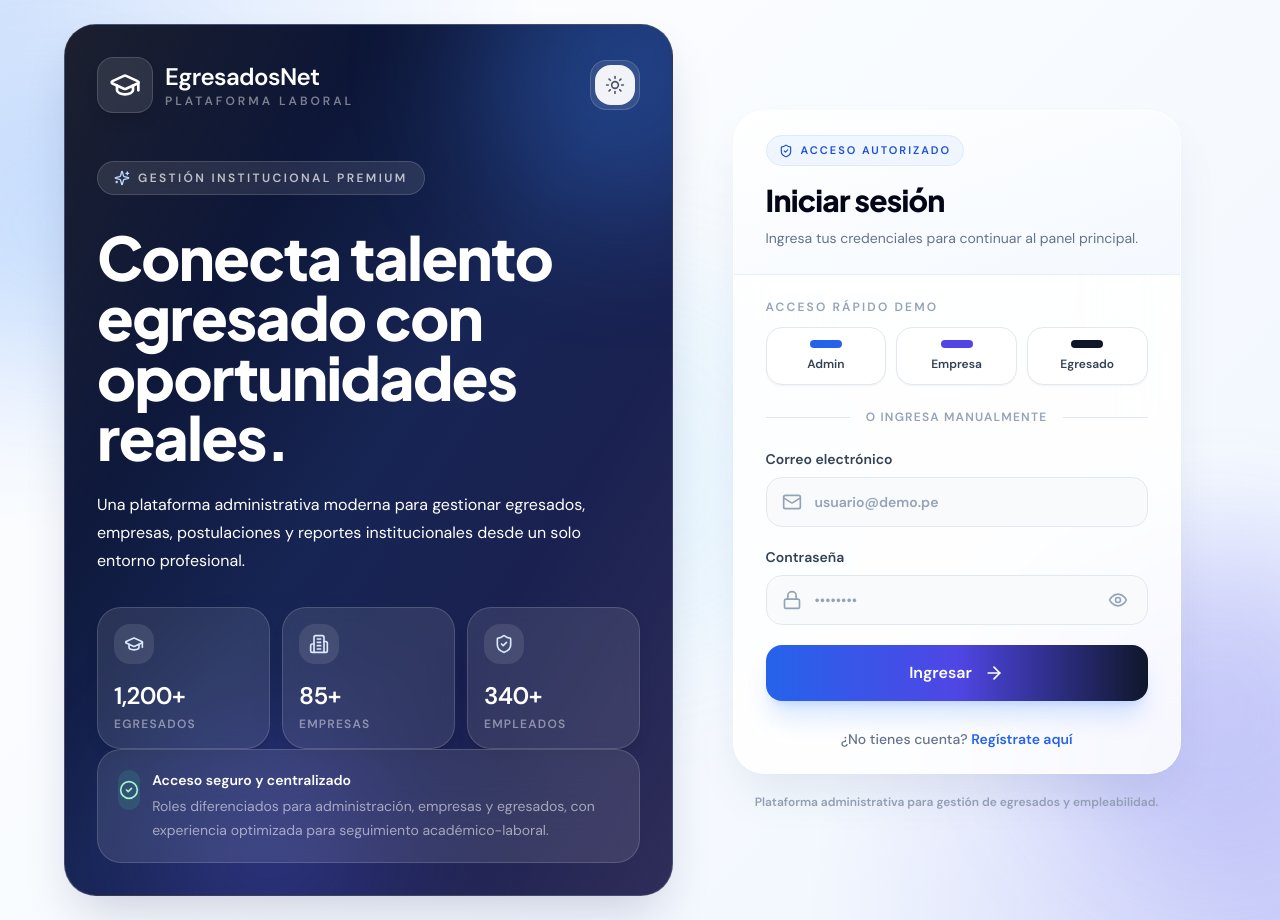
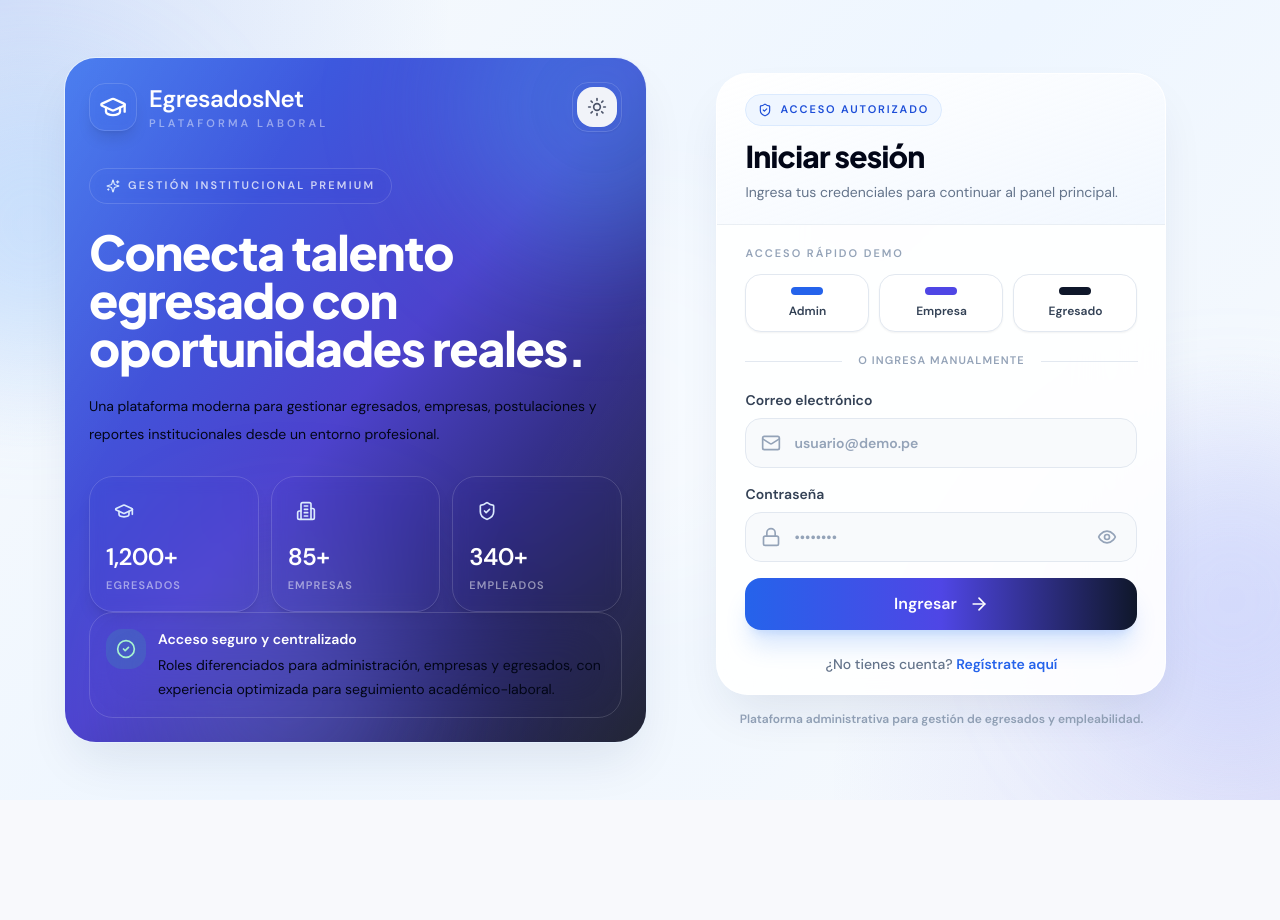
Before and after one commit to Prolexis/egresados-system, a Next.js app in the folder apps/web/: page /auth/login in a window 1280 px wide. After the commit the page ends 800 px from the top, so only its background shows below. Built offline with nearby package versions, Linux system fonts and the light colour scheme.

Commit message:
Refactor login page layout and styles
Updated styles and structure of the login page, including background gradients and layout adjustments. Improved accessibility and visual consistency.

```diff
--- a/apps/web/app/auth/login/page.tsx
+++ b/apps/web/app/auth/login/page.tsx
@@ -84,64 +84,65 @@ export default function LoginPage() {
   };
 
   return (
-    <main className="relative min-h-screen overflow-hidden bg-slate-50 text-slate-950 transition-colors duration-300 dark:bg-slate-950 dark:text-white">
-      <div className="absolute inset-0 bg-[radial-gradient(circle_at_top_left,rgba(59,130,246,0.22),transparent_34%),radial-gradient(circle_at_bottom_right,rgba(79,70,229,0.22),transparent_30%),linear-gradient(135deg,rgba(255,255,255,0.92),rgba(239,246,255,0.88))] dark:bg-[radial-gradient(circle_at_top_left,rgba(59,130,246,0.20),transparent_34%),radial-gradient(circle_at_bottom_right,rgba(99,102,241,0.18),transparent_30%),linear-gradient(135deg,#020617,#0f172a,#111827)]" />
+    <main className="relative min-h-screen overflow-hidden bg-slate-50 text-slate-950 transition-colors duration-300 dark:bg-[#070B16] dark:text-white">
+      <div className="absolute inset-0 bg-[radial-gradient(circle_at_top_left,rgba(37,99,235,0.18),transparent_30%),radial-gradient(circle_at_bottom_right,rgba(99,102,241,0.16),transparent_30%),linear-gradient(135deg,#f8fafc,#eef6ff,#f8fafc)] dark:bg-[radial-gradient(circle_at_top_left,rgba(37,99,235,0.22),transparent_32%),radial-gradient(circle_at_bottom_right,rgba(99,102,241,0.18),transparent_30%),linear-gradient(135deg,#070B16,#0B1220,#111827)]" />
 
-      <div className="absolute -left-24 top-20 h-72 w-72 rounded-full bg-blue-400/20 blur-3xl dark:bg-blue-500/20" />
-      <div className="absolute -right-24 bottom-12 h-80 w-80 rounded-full bg-indigo-500/20 blur-3xl dark:bg-indigo-500/20" />
-      <div className="absolute left-1/2 top-1/2 h-96 w-96 -translate-x-1/2 -translate-y-1/2 rounded-full bg-sky-300/10 blur-3xl dark:bg-sky-500/10" />
+      <div className="absolute -left-28 top-20 h-72 w-72 rounded-full bg-blue-300/30 blur-3xl dark:bg-blue-600/20" />
+      <div className="absolute -right-28 bottom-10 h-80 w-80 rounded-full bg-indigo-300/30 blur-3xl dark:bg-indigo-600/20" />
+      <div className="absolute left-1/2 top-1/2 h-96 w-96 -translate-x-1/2 -translate-y-1/2 rounded-full bg-white/45 blur-3xl dark:bg-blue-400/5" />
 
       <section className="relative z-10 flex min-h-screen items-center justify-center px-4 py-6 sm:px-6 lg:px-8">
-        <div className="grid w-full max-w-6xl grid-cols-1 gap-5 lg:grid-cols-[1.08fr_0.92fr] lg:gap-6">
-          <aside className="relative hidden overflow-hidden rounded-[2rem] border border-white/20 bg-gradient-to-br from-slate-950 via-blue-950 to-indigo-950 p-8 text-white shadow-2xl shadow-blue-950/20 lg:flex lg:min-h-[680px] lg:flex-col lg:justify-between">
-            <div className="absolute -right-24 -top-24 h-72 w-72 rounded-full bg-blue-500/30 blur-3xl" />
-            <div className="absolute -bottom-20 left-20 h-64 w-64 rounded-full bg-indigo-500/25 blur-3xl" />
-            <div className="absolute inset-0 bg-[linear-gradient(120deg,rgba(255,255,255,0.10),transparent_28%,transparent_70%,rgba(255,255,255,0.08))]" />
+        <div className="grid w-full max-w-6xl grid-cols-1 gap-5 lg:grid-cols-[1.03fr_0.97fr] lg:items-stretch">
+          <aside className="relative hidden overflow-hidden rounded-[2rem] border border-blue-100/70 bg-white/80 p-6 shadow-2xl shadow-blue-950/10 backdrop-blur-2xl dark:border-white/10 dark:bg-white/[0.06] lg:flex lg:min-h-[610px] lg:flex-col lg:justify-between">
+            <div className="absolute inset-0 bg-gradient-to-br from-blue-600 via-indigo-700 to-slate-950 opacity-95" />
+            <div className="absolute -right-24 -top-24 h-72 w-72 rounded-full bg-sky-400/30 blur-3xl" />
+            <div className="absolute -bottom-24 left-20 h-72 w-72 rounded-full bg-indigo-400/25 blur-3xl" />
+            <div className="absolute inset-0 bg-[linear-gradient(120deg,rgba(255,255,255,0.13),transparent_28%,transparent_72%,rgba(255,255,255,0.08))]" />
 
             <div className="relative z-10">
-              <div className="mb-12 flex items-center justify-between gap-4">
+              <div className="mb-9 flex items-center justify-between gap-4">
                 <div className="flex items-center gap-3">
-                  <div className="flex h-14 w-14 items-center justify-center rounded-2xl border border-white/15 bg-white/10 shadow-lg backdrop-blur">
-                    <GraduationCap className="h-8 w-8 text-white" />
+                  <div className="flex h-12 w-12 items-center justify-center rounded-2xl border border-white/15 bg-white/12 shadow-lg backdrop-blur">
+                    <GraduationCap className="h-7 w-7 text-white" />
                   </div>
 
                   <div>
-                    <p className="text-2xl font-extrabold tracking-tight">
+                    <p className="text-2xl font-black tracking-tight text-white">
                       EgresadosNet
                     </p>
-                    <p className="text-xs font-bold uppercase tracking-[0.25em] text-white/45">
+                    <p className="text-[11px] font-black uppercase tracking-[0.28em] text-white/45">
                       Plataforma laboral
                     </p>
                   </div>
                 </div>
 
-                <div className="rounded-2xl border border-white/15 bg-white/10 p-1 backdrop-blur">
+                <div className="rounded-2xl border border-white/15 bg-white/12 p-1 shadow-sm backdrop-blur">
                   <ThemeToggle />
                 </div>
               </div>
 
-              <div className="mb-8 inline-flex items-center gap-2 rounded-full border border-white/15 bg-white/10 px-4 py-2 text-xs font-black uppercase tracking-[0.2em] text-white/70 backdrop-blur">
-                <Sparkles className="h-4 w-4 text-blue-200" />
+              <div className="mb-6 inline-flex items-center gap-2 rounded-full border border-white/15 bg-white/12 px-4 py-2 text-[11px] font-black uppercase tracking-[0.2em] text-white/75 backdrop-blur">
+                <Sparkles className="h-3.5 w-3.5 text-blue-100" />
                 Gestión institucional premium
               </div>
 
-              <h1 className="max-w-xl text-5xl font-black leading-[1.03] tracking-tight xl:text-6xl">
+              <h1 className="max-w-xl text-4xl font-black leading-[1.08] tracking-tight text-white xl:text-5xl">
                 Conecta talento egresado con oportunidades reales.
               </h1>
 
-              <p className="mt-6 max-w-lg text-base leading-7 text-white/68">
-                Una plataforma administrativa moderna para gestionar egresados,
-                empresas, postulaciones y reportes institucionales desde un solo
-                entorno profesional.
+              <p className="mt-5 max-w-lg text-sm leading-7 text-white/72">
+                Una plataforma moderna para gestionar egresados, empresas,
+                postulaciones y reportes institucionales desde un entorno
+                profesional.
               </p>
 
-              <div className="mt-8 grid max-w-xl grid-cols-1 gap-3 sm:grid-cols-3">
+              <div className="mt-7 grid max-w-xl grid-cols-3 gap-3">
                 {statCards.map(({ icon: Icon, label, value }) => (
                   <div
                     key={label}
-                    className="rounded-3xl border border-white/15 bg-white/10 p-4 shadow-lg backdrop-blur transition-all duration-300 hover:-translate-y-1 hover:bg-white/15"
+                    className="rounded-3xl border border-white/15 bg-white/12 p-4 shadow-lg backdrop-blur transition-all duration-300 hover:-translate-y-1 hover:bg-white/18"
                   >
-                    <div className="mb-4 flex h-10 w-10 items-center justify-center rounded-2xl bg-white/10">
+                    <div className="mb-3 flex h-9 w-9 items-center justify-center rounded-2xl bg-white/12">
                       <Icon className="h-5 w-5 text-blue-100" />
                     </div>
 
@@ -149,7 +150,7 @@ export default function LoginPage() {
                       {value}
                     </p>
 
-                    <p className="mt-1 text-xs font-bold uppercase tracking-widest text-white/45">
+                    <p className="mt-1 text-[11px] font-bold uppercase tracking-widest text-white/50">
                       {label}
                     </p>
                   </div>
@@ -157,9 +158,9 @@ export default function LoginPage() {
               </div>
             </div>
 
-            <div className="relative z-10 rounded-3xl border border-white/15 bg-white/10 p-5 backdrop-blur-xl">
+            <div className="relative z-10 rounded-3xl border border-white/15 bg-white/12 p-4 backdrop-blur-xl">
               <div className="flex items-start gap-3">
-                <div className="flex h-10 w-10 items-center justify-center rounded-2xl bg-emerald-400/15 text-emerald-200">
+                <div className="flex h-10 w-10 shrink-0 items-center justify-center rounded-2xl bg-emerald-400/15 text-emerald-200">
                   <CheckCircle2 className="h-5 w-5" />
                 </div>
 
@@ -167,7 +168,7 @@ export default function LoginPage() {
                   <p className="text-sm font-black text-white">
                     Acceso seguro y centralizado
                   </p>
-                  <p className="mt-1 text-sm leading-6 text-white/55">
+                  <p className="mt-1 text-sm leading-6 text-white/58">
                     Roles diferenciados para administración, empresas y
                     egresados, con experiencia optimizada para seguimiento
                     académico-laboral.
@@ -178,8 +179,8 @@ export default function LoginPage() {
           </aside>
 
           <section className="flex items-center justify-center">
-            <div className="w-full max-w-md">
-              <div className="mb-5 flex items-center justify-between gap-3 lg:hidden">
+            <div className="w-full max-w-[450px]">
+              <div className="mb-4 flex items-center justify-between gap-3 lg:hidden">
                 <div className="flex items-center gap-3">
                   <div className="flex h-12 w-12 items-center justify-center rounded-2xl bg-gradient-to-br from-blue-600 to-indigo-600 shadow-lg shadow-blue-500/20">
                     <GraduationCap className="h-7 w-7 text-white" />
@@ -200,9 +201,9 @@ export default function LoginPage() {
                 </div>
               </div>
 
-              <div className="overflow-hidden rounded-[2rem] border border-white/70 bg-white/85 shadow-2xl shadow-blue-950/10 backdrop-blur-2xl dark:border-white/10 dark:bg-white/[0.07] dark:shadow-black/30">
-                <div className="border-b border-slate-200/70 bg-gradient-to-br from-white to-blue-50/70 px-6 py-6 dark:border-white/10 dark:from-white/10 dark:to-blue-500/5 sm:px-8">
-                  <div className="mb-4 inline-flex items-center gap-2 rounded-full border border-blue-100 bg-blue-50 px-3 py-1.5 text-[11px] font-black uppercase tracking-[0.18em] text-blue-700 dark:border-blue-500/20 dark:bg-blue-500/10 dark:text-blue-300">
+              <div className="overflow-hidden rounded-[2rem] border border-white/80 bg-white/90 shadow-2xl shadow-blue-950/10 backdrop-blur-2xl dark:border-white/10 dark:bg-slate-900/88 dark:shadow-black/30">
+                <div className="border-b border-slate-200/70 bg-gradient-to-br from-white to-blue-50/80 px-6 py-5 dark:border-white/10 dark:from-white/8 dark:to-blue-500/5 sm:px-7">
+                  <div className="mb-3 inline-flex items-center gap-2 rounded-full border border-blue-100 bg-blue-50 px-3 py-1.5 text-[11px] font-black uppercase tracking-[0.17em] text-blue-700 dark:border-blue-500/20 dark:bg-blue-500/10 dark:text-blue-300">
                     <ShieldCheck className="h-3.5 w-3.5" />
                     Acceso autorizado
                   </div>
@@ -211,14 +212,14 @@ export default function LoginPage() {
                     Iniciar sesión
                   </h2>
 
-                  <p className="mt-2 text-sm leading-6 text-slate-500 dark:text-white/55">
+                  <p className="mt-1.5 text-sm leading-6 text-slate-500 dark:text-white/55">
                     Ingresa tus credenciales para continuar al panel principal.
                   </p>
                 </div>
 
-                <div className="px-6 py-6 sm:px-8">
-                  <div className="mb-6">
-                    <p className="mb-3 text-xs font-black uppercase tracking-[0.18em] text-slate-400 dark:text-white/45">
+                <div className="px-6 py-5 sm:px-7">
+                  <div className="mb-5">
+                    <p className="mb-3 text-[11px] font-black uppercase tracking-[0.18em] text-slate-400 dark:text-white/45">
                       Acceso rápido demo
                     </p>
 
@@ -228,7 +229,7 @@ export default function LoginPage() {
                           key={role}
                           type="button"
                           onClick={() => fillDemo(role as any)}
-                          className="group rounded-2xl border border-slate-200 bg-white px-3 py-3 text-xs font-black text-slate-700 shadow-sm transition-all duration-300 hover:-translate-y-0.5 hover:border-blue-200 hover:bg-blue-50 hover:text-blue-700 hover:shadow-md active:scale-95 dark:border-white/10 dark:bg-white/10 dark:text-white/75 dark:hover:bg-white/15"
+                          className="group rounded-2xl border border-slate-200 bg-white px-3 py-3 text-xs font-black text-slate-700 shadow-sm transition-all duration-300 hover:-translate-y-0.5 hover:border-blue-200 hover:bg-blue-50 hover:text-blue-700 hover:shadow-md active:scale-95 dark:border-white/10 dark:bg-white/8 dark:text-white/75 dark:hover:bg-white/14"
                         >
                           <span
                             className="mx-auto mb-2 block h-2 w-8 rounded-full transition-all group-hover:w-10"
@@ -240,15 +241,15 @@ export default function LoginPage() {
                     </div>
                   </div>
 
-                  <div className="my-6 flex items-center gap-4">
+                  <div className="my-5 flex items-center gap-4">
                     <div className="h-px flex-1 bg-slate-200 dark:bg-white/10" />
-                    <span className="text-xs font-bold uppercase tracking-widest text-slate-400 dark:text-white/40">
+                    <span className="text-[11px] font-bold uppercase tracking-widest text-slate-400 dark:text-white/40">
                       o ingresa manualmente
                     </span>
                     <div className="h-px flex-1 bg-slate-200 dark:bg-white/10" />
                   </div>
 
-                  <form onSubmit={handleSubmit(onSubmit)} className="space-y-5">
+                  <form onSubmit={handleSubmit(onSubmit)} className="space-y-4">
                     <div>
                       <label className="mb-2 block text-sm font-black text-slate-700 dark:text-white/80">
                         Correo electrónico
@@ -261,7 +262,7 @@ export default function LoginPage() {
                           {...register('email')}
                           type="email"
                           placeholder="usuario@demo.pe"
-                          className={`w-full rounded-2xl border bg-slate-50 py-3.5 pl-12 pr-4 text-sm font-semibold text-slate-800 outline-none transition-all duration-300 placeholder:text-slate-400 focus:bg-white focus:ring-4 dark:bg-white/10 dark:text-white dark:placeholder:text-white/35 dark:focus:bg-white/15 ${
+                          className={`w-full rounded-2xl border bg-slate-50 py-3.5 pl-12 pr-4 text-sm font-semibold text-slate-800 outline-none transition-all duration-300 placeholder:text-slate-400 focus:bg-white focus:ring-4 dark:bg-white/8 dark:text-white dark:placeholder:text-white/35 dark:focus:bg-white/12 ${
                             errors.email
                               ? 'border-red-300 focus:border-red-400 focus:ring-red-100 dark:border-red-500/30 dark:focus:ring-red-500/20'
                               : 'border-slate-200 focus:border-blue-400 focus:ring-blue-100 dark:border-white/10 dark:focus:border-blue-400 dark:focus:ring-blue-500/20'
@@ -288,7 +289,7 @@ export default function LoginPage() {
                           {...register('password')}
                           type={showPass ? 'text' : 'password'}
                           placeholder="••••••••"
-                          className={`w-full rounded-2xl border bg-slate-50 py-3.5 pl-12 pr-14 text-sm font-semibold text-slate-800 outline-none transition-all duration-300 placeholder:text-slate-400 focus:bg-white focus:ring-4 dark:bg-white/10 dark:text-white dark:placeholder:text-white/35 dark:focus:bg-white/15 ${
+                          className={`w-full rounded-2xl border bg-slate-50 py-3.5 pl-12 pr-14 text-sm font-semibold text-slate-800 outline-none transition-all duration-300 placeholder:text-slate-400 focus:bg-white focus:ring-4 dark:bg-white/8 dark:text-white dark:placeholder:text-white/35 dark:focus:bg-white/12 ${
                             errors.password
                               ? 'border-red-300 focus:border-red-400 focus:ring-red-100 dark:border-red-500/30 dark:focus:ring-red-500/20'
                               : 'border-slate-200 focus:border-blue-400 focus:ring-blue-100 dark:border-white/10 dark:focus:border-blue-400 dark:focus:ring-blue-500/20'
@@ -324,7 +325,7 @@ export default function LoginPage() {
                     <button
                       type="submit"
                       disabled={loading}
-                      className="group mt-2 flex w-full items-center justify-center gap-3 rounded-2xl bg-gradient-to-r from-blue-600 via-indigo-600 to-slate-900 px-5 py-4 text-base font-black text-white shadow-xl shadow-blue-500/20 transition-all duration-300 hover:-translate-y-0.5 hover:shadow-2xl hover:shadow-blue-500/30 active:scale-[0.99] disabled:cursor-not-allowed disabled:opacity-60 disabled:hover:translate-y-0 dark:from-blue-600 dark:via-indigo-600 dark:to-blue-500"
+                      className="group flex w-full items-center justify-center gap-3 rounded-2xl bg-gradient-to-r from-blue-600 via-indigo-600 to-slate-900 px-5 py-3.5 text-base font-black text-white shadow-xl shadow-blue-500/20 transition-all duration-300 hover:-translate-y-0.5 hover:shadow-2xl hover:shadow-blue-500/30 active:scale-[0.99] disabled:cursor-not-allowed disabled:opacity-60 disabled:hover:translate-y-0 dark:from-blue-600 dark:via-indigo-600 dark:to-blue-500"
                     >
                       {loading ? (
                         <>
@@ -340,7 +341,7 @@ export default function LoginPage() {
                     </button>
                   </form>
 
-                  <p className="mt-7 text-center text-sm font-medium text-slate-500 dark:text-white/45">
+                  <p className="mt-6 text-center text-sm font-medium text-slate-500 dark:text-white/45">
                     ¿No tienes cuenta?{' '}
                     <a
                       href="/auth/register"
@@ -352,7 +353,7 @@ export default function LoginPage() {
                 </div>
               </div>
 
-              <p className="mt-5 text-center text-xs font-semibold text-slate-400 dark:text-white/35">
+              <p className="mt-4 text-center text-xs font-semibold text-slate-400 dark:text-white/35">
                 Plataforma administrativa para gestión de egresados y empleabilidad.
               </p>
             </div>
```
